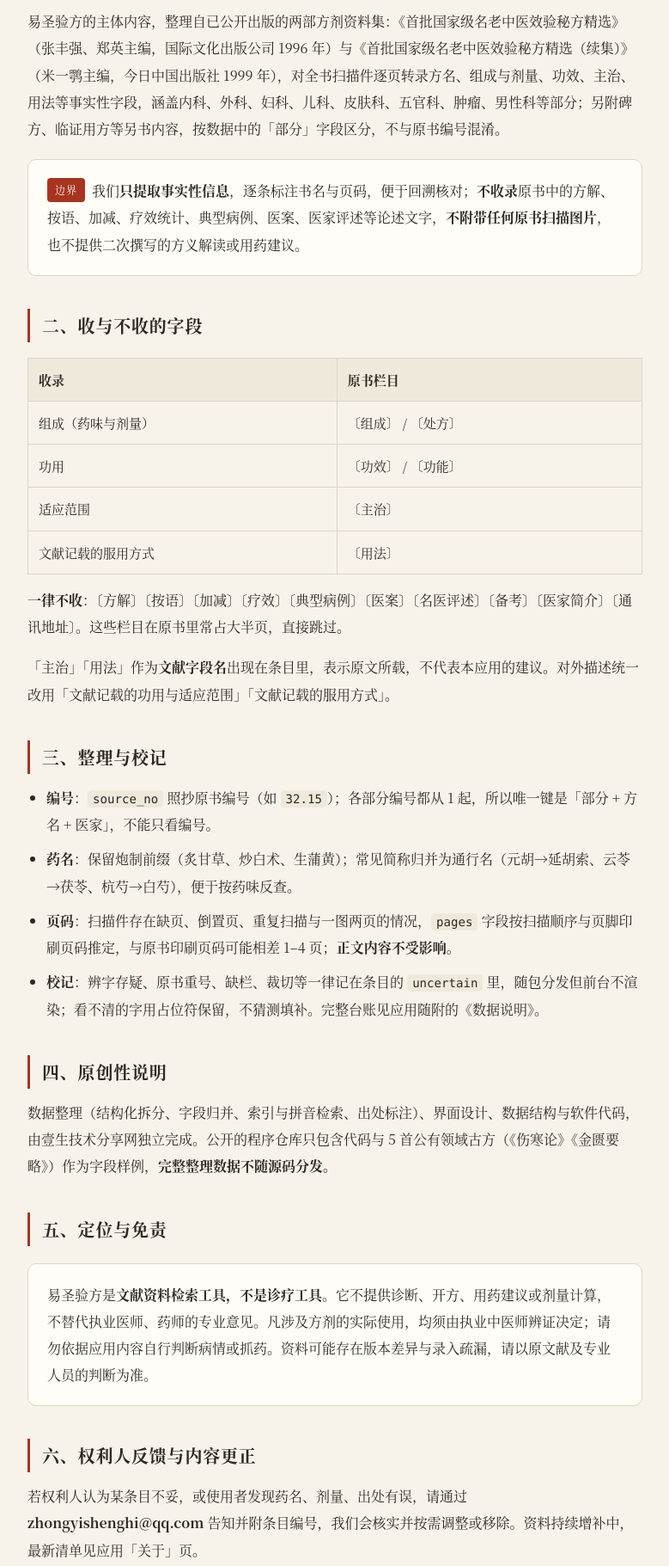
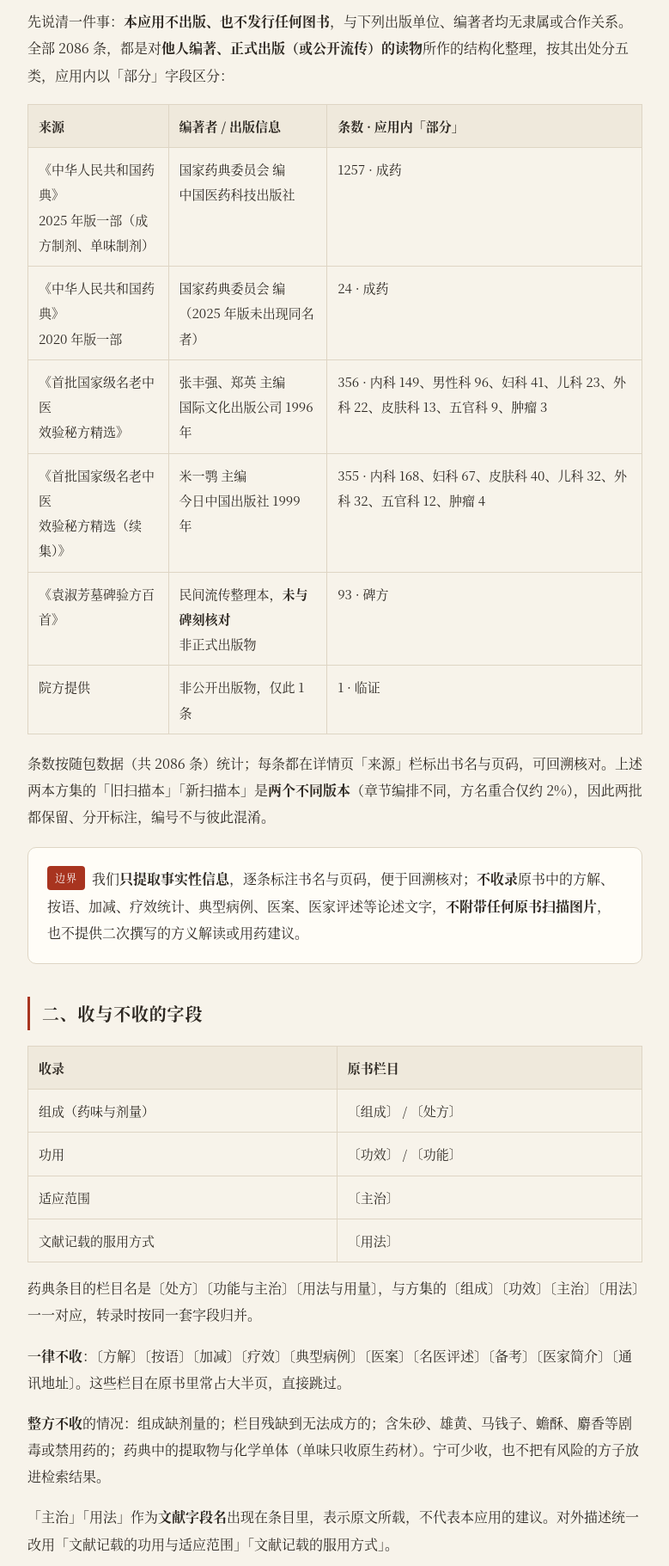
Before and after one commit to zhongyishenghi/yanfang, a plain HTML site: page pages/sources.html in a window 1280 px wide. Shown: the part 372-2193 px from the top of the page at 86% size, without its empty margins (250-1029 px from the left). Drawn offline with Linux system fonts and the light colour scheme.

Commit message:
docs(pages): 数据来源页改为分来源列表，补药典、权利归属与整方不收规则

```diff
--- a/pages/sources.html
+++ b/pages/sources.html
@@ -32,7 +32,7 @@
   footer a:hover{text-decoration:underline}
   .links{margin-top:14px}
   .links a{margin-right:18px}
-  @media(max-width:600px){.wrap{padding:0 18px 48px}header{padding:36px 0 20px}h1{font-size:26px}h2{font-size:18px;margin-top:30px}table{font-size:14px}th,td{padding:8px}}
+  @media(max-width:600px){.wrap{padding:0 18px 48px}header{padding:36px 0 20px}h1{font-size:26px}h2{font-size:18px;margin-top:30px}table{font-size:13.5px}th,td{padding:8px}th{white-space:normal}}
 </style>
 </head>
 <body>
@@ -47,7 +47,17 @@
 <p style="margin-top:28px">这一页说明应用里的条目从哪来、怎么整理、哪些东西我们刻意不放进去。它同时是应用商店审核与版权问询时的佐证材料。</p>
 
 <h2>一、资料来源</h2>
-<p>易圣验方的主体内容，整理自已公开出版的两部方剂资料集：《首批国家级名老中医效验秘方精选》（张丰强、郑英主编，国际文化出版公司 1996 年）与《首批国家级名老中医效验秘方精选（续集）》（米一鹗主编，今日中国出版社 1999 年），对全书扫描件逐页转录方名、组成与剂量、功效、主治、用法等事实性字段，涵盖内科、外科、妇科、儿科、皮肤科、五官科、肿瘤、男性科等部分；另附碑方、临证用方等另书内容，按数据中的「部分」字段区分，不与原书编号混淆。</p>
+<p>先说清一件事：<b>本应用不出版、也不发行任何图书</b>，与下列出版单位、编著者均无隶属或合作关系。全部 2086 条，都是对<b>他人编著、正式出版（或公开流传）的读物</b>所作的结构化整理，按其出处分五类，应用内以「部分」字段区分：</p>
+<table>
+  <tr><th>来源</th><th>编著者 / 出版信息</th><th>条数 · 应用内「部分」</th></tr>
+  <tr><td>《中华人民共和国药典》<br>2025 年版一部（成方制剂、单味制剂）</td><td>国家药典委员会 编<br>中国医药科技出版社</td><td>1257 · 成药</td></tr>
+  <tr><td>《中华人民共和国药典》<br>2020 年版一部</td><td>国家药典委员会 编<br>（2025 年版未出现同名者）</td><td>24 · 成药</td></tr>
+  <tr><td>《首批国家级名老中医<br>效验秘方精选》</td><td>张丰强、郑英 主编<br>国际文化出版公司 1996 年</td><td>356 · 内科 149、男性科 96、妇科 41、儿科 23、外科 22、皮肤科 13、五官科 9、肿瘤 3</td></tr>
+  <tr><td>《首批国家级名老中医<br>效验秘方精选（续集）》</td><td>米一鹗 主编<br>今日中国出版社 1999 年</td><td>355 · 内科 168、妇科 67、皮肤科 40、儿科 32、外科 32、五官科 12、肿瘤 4</td></tr>
+  <tr><td>《袁淑芳墓碑验方百首》</td><td>民间流传整理本，<b>未与碑刻核对</b><br>非正式出版物</td><td>93 · 碑方</td></tr>
+  <tr><td>院方提供</td><td>非公开出版物，仅此 1 条</td><td>1 · 临证</td></tr>
+</table>
+<p>条数按随包数据（共 2086 条）统计；每条都在详情页「来源」栏标出书名与页码，可回溯核对。上述两本方集的「旧扫描本」「新扫描本」是<b>两个不同版本</b>（章节编排不同，方名重合仅约 2%），因此两批都保留、分开标注，编号不与彼此混淆。</p>
 <div class="box">
   <p><span class="tag">边界</span>我们<b>只提取事实性信息</b>，逐条标注书名与页码，便于回溯核对；<b>不收录</b>原书中的方解、按语、加减、疗效统计、典型病例、医案、医家评述等论述文字，<b>不附带任何原书扫描图片</b>，也不提供二次撰写的方义解读或用药建议。</p>
 </div>
@@ -60,19 +70,27 @@
   <tr><td>适应范围</td><td>〔主治〕</td></tr>
   <tr><td>文献记载的服用方式</td><td>〔用法〕</td></tr>
 </table>
-<p style="margin-top:-4px"><b>一律不收</b>：〔方解〕〔按语〕〔加减〕〔疗效〕〔典型病例〕〔医案〕〔名医评述〕〔备考〕〔医家简介〕〔通讯地址〕。这些栏目在原书里常占大半页，直接跳过。</p>
+<p style="margin-top:-4px">药典条目的栏目名是〔处方〕〔功能与主治〕〔用法与用量〕，与方集的〔组成〕〔功效〕〔主治〕〔用法〕一一对应，转录时按同一套字段归并。</p>
+<p><b>一律不收</b>：〔方解〕〔按语〕〔加减〕〔疗效〕〔典型病例〕〔医案〕〔名医评述〕〔备考〕〔医家简介〕〔通讯地址〕。这些栏目在原书里常占大半页，直接跳过。</p>
+<p><b>整方不收</b>的情况：组成缺剂量的；栏目残缺到无法成方的；含朱砂、雄黄、马钱子、蟾酥、麝香等剧毒或禁用药的；药典中的提取物与化学单体（单味只收原生药材）。宁可少收，也不把有风险的方子放进检索结果。</p>
 <p>「主治」「用法」作为<b>文献字段名</b>出现在条目里，表示原文所载，不代表本应用的建议。对外描述统一改用「文献记载的功用与适应范围」「文献记载的服用方式」。</p>
 
 <h2>三、整理与校记</h2>
 <ul>
-  <li><b>编号</b>：<span class="mono">source_no</span> 照抄原书编号（如 <span class="mono">32.15</span>）；各部分编号都从 1 起，所以唯一键是「部分 + 方名 + 医家」，不能只看编号。</li>
+  <li><b>编号</b>：<span class="mono">source_no</span> 照抄原书编号（方集如 <span class="mono">32.15</span>，药典如 <span class="mono">药典一部·666</span>）；各部分编号都从 1 起，所以唯一键是「部分 + 方名 + 医家」，不能只看编号。</li>
   <li><b>药名</b>：保留炮制前缀（炙甘草、炒白术、生蒲黄）；常见简称归并为通行名（元胡→延胡索、云苓→茯苓、杭芍→白芍），便于按药味反查。</li>
   <li><b>页码</b>：扫描件存在缺页、倒置页、重复扫描与一图两页的情况，<span class="mono">pages</span> 字段按扫描顺序与页脚印刷页码推定，与原书印刷页码可能相差 1–4 页；<b>正文内容不受影响</b>。</li>
   <li><b>校记</b>：辨字存疑、原书重号、缺栏、裁切等一律记在条目的 <span class="mono">uncertain</span> 里，随包分发但前台不渲染；看不清的字用占位符保留，不猜测填补。完整台账见应用随附的《数据说明》。</li>
 </ul>
 
-<h2>四、原创性说明</h2>
-<p>数据整理（结构化拆分、字段归并、索引与拼音检索、出处标注）、界面设计、数据结构与软件代码，由壹生技术分享网独立完成。公开的程序仓库只包含代码与 5 首公有领域古方（《伤寒论》《金匮要略》）作为字段样例，<b>完整整理数据不随源码分发</b>。</p>
+<h2>四、原创性与权利归属</h2>
+<p>分三层说清楚：</p>
+<ul>
+  <li><b>原始内容</b>：方名、组成、剂量、功用、主治、用法，属原出版物记载的事实性内容，权利归原编著者与出版单位。我们<b>只转录、不改写、不加注释</b>，不收录论述文字与扫描图片。药典部分为<b>国家药品标准</b>，属法规性文件。</li>
+  <li><b>整理成果</b>：结构化拆分、字段归并、药名归一、唯一键与页码回溯、拼音与药味反查索引、界面设计与软件代码，由壹生技术分享网独立完成。</li>
+  <li><b>公开范围</b>：程序仓库 <span class="mono">github.com/zhongyishenghi/yanfang</span> 同时公开<b>全部 2086 条整理数据</b>，与安装包内容逐条一致，任何人可核对与复用；数据格式与取舍规则见仓库 <span class="mono">DATA.md</span>。</li>
+</ul>
+<p>若权利人认为某条来源的处理方式不妥，可按第六节联系方式告知，我们<b>先行下架相关条目</b>，再就署名或授权方式商谈。</p>
 
 <h2>五、定位与免责</h2>
 <div class="box">
```
Also changed, not shown: pages/privacy.html (+3 -3 lines).
